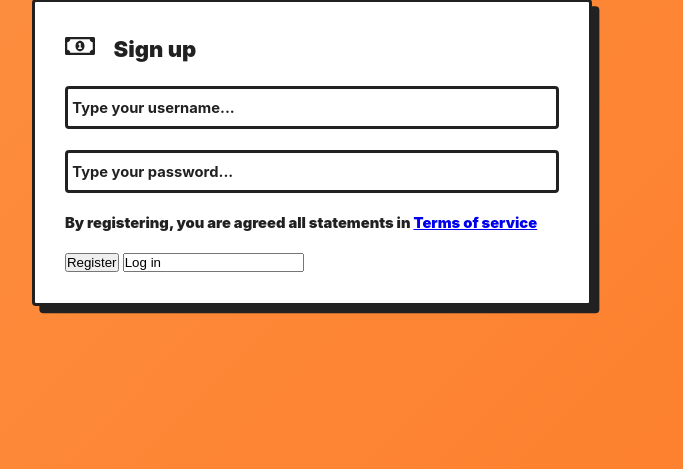
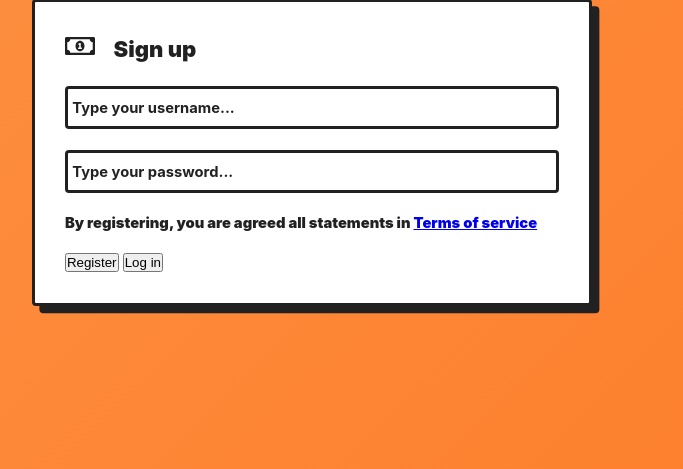
Before and after one commit to yobro2033/coursework-draft, a Flask app: page /signup in a window 1280 px wide. Shown: the part 126-595 px from the top of the page, without its empty margins (284-967 px from the left). Run offline with Flask 2, Linux system fonts and the light colour scheme; some web fonts are replaced.

Commit message:
Update signup_form.html

```diff
--- a/templates/signup_form.html
+++ b/templates/signup_form.html
@@ -29,7 +29,9 @@
             <h4><p>By registering, you are agreed all statements in  <a href="https://pricechecker.herokuapp.com/tos" class="term-service">Terms of service</a></p></h4>
             <div class="button-group">
                <input class="button" type="submit" href="#" value="Register">
-               <input class="button" href="https://pricechecker.herokuapp.com/login" value="Log in">
+               <a href="https://pricechecker.herokuapp.com/login">
+                  <input type="submit" value="Log in"/>
+               </a>
             </div>
          </div>
       </article>
```
